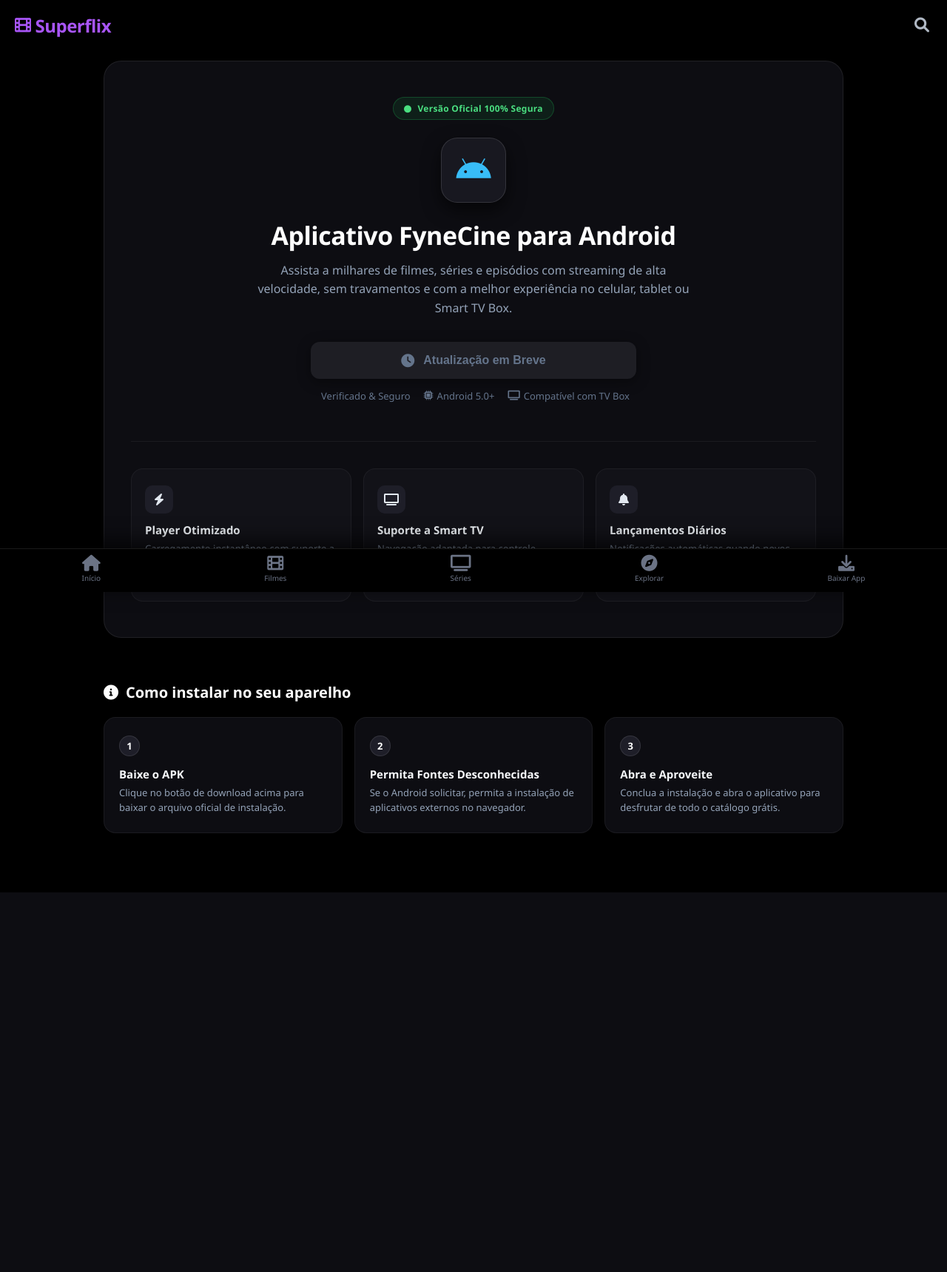
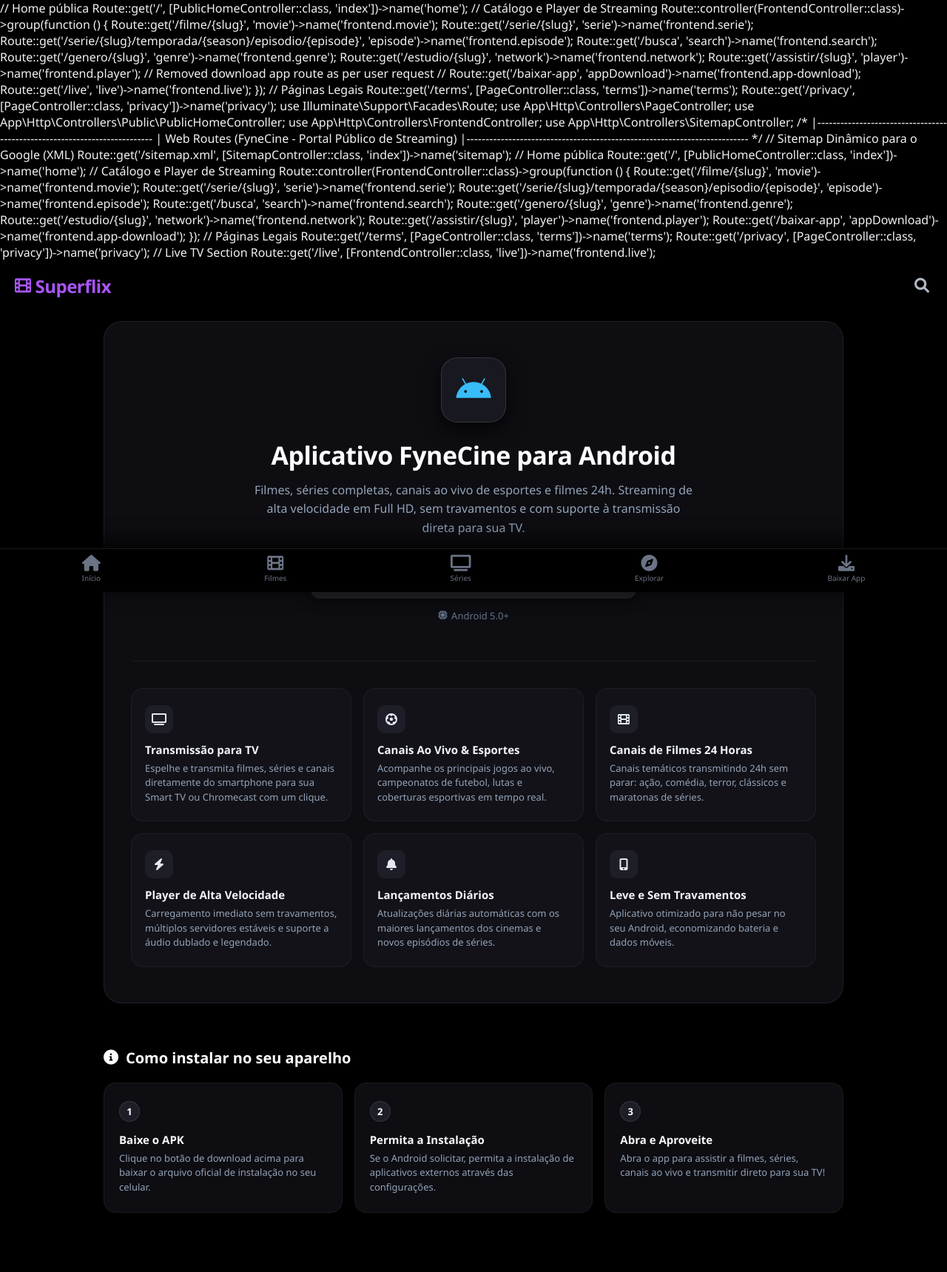
Before and after one commit to JTANKxz/fynecine-web, a Laravel app: template resources/views/frontend/app-download.blade.php in a window 1280 px wide. Shown: the whole page at 74% size. Before the commit the page ends 1206 px from the top, so only its background shows below. Run offline with Laravel 12, Linux system fonts and the light colour scheme; the template is opened without the code that fills it, so the values that code supplies are empty.

Commit message:
fix: fixing slider, app download page and cards

```diff
--- a/resources/views/frontend/app-download.blade.php
+++ b/resources/views/frontend/app-download.blade.php
@@ -1,17 +1,17 @@
 @extends('layouts.fyne')
 
-@section('title', 'Baixar ' . ($settings->app_name ?? 'FyneCine') . ' APK Oficial - Filmes e Séries para Android e TV Box')
+@section('title', 'Baixar ' . ($settings->app_name ?? 'FyneCine') . ' APK Oficial - Filmes, Séries, TV ao Vivo e Esportes para Android')
 @section('nav_app_active', 'active')
 
 @section('seo')
     @php
         $siteName = $settings->app_name ?? 'FyneCine';
-        $appTitle = 'Baixar ' . $siteName . ' APK Oficial - Filmes e Séries para Android e TV Box';
-        $appDesc = 'Baixe o aplicativo oficial ' . $siteName . ' APK para Android, celular, tablet e TV Box. Assista a milhares de filmes e séries grátis em Full HD sem travamentos!';
+        $appTitle = 'Baixar ' . $siteName . ' APK Oficial - Filmes, Séries, TV ao Vivo e Transmissão para TV';
+        $appDesc = 'Baixe o aplicativo oficial ' . $siteName . ' APK para Android. Milhares de filmes, séries, canais ao vivo de esportes e filmes com suporte a transmissão direta para Smart TV!';
         $appImage = asset('img/logo.png');
     @endphp
     <meta name="description" content="{{ $appDesc }}">
-    <meta name="keywords" content="baixar fynecine, fynecine apk, app filmes e series, aplicativo de filmes gratis android, fynecine tv box, filmes online apk">
+    <meta name="keywords" content="baixar fynecine, fynecine apk, app filmes e series, canais ao vivo android, canais de esportes apk, transmitir para tv, filmes online apk">
     <link rel="canonical" href="{{ url('/baixar-app') }}">
 
     <!-- Open Graph / WhatsApp / Telegram -->
@@ -286,6 +286,12 @@
         margin: 0;
     }
 
+    @media (max-width: 992px) {
+        .features-grid {
+            grid-template-columns: repeat(2, 1fr);
+        }
+    }
+
     @media (max-width: 768px) {
         .app-card-main {
             padding: 36px 20px;
@@ -313,9 +319,7 @@
 @section('content')
 <div class="app-hero-section">
     <div class="app-card-main">
-        <div class="app-badge-status">
-            <i class="fas fa-circle"></i> Versão Oficial 100% Segura
-        </div>
+
 
         <div class="app-icon-wrapper">
             <i class="fab fa-android"></i>
@@ -324,7 +328,7 @@
         <h1 class="app-hero-title">Aplicativo {{ $settings->app_name ?? 'FyneCine' }} para Android</h1>
 
         <p class="app-hero-desc">
-            Assista a milhares de filmes, séries e episódios com streaming de alta velocidade, sem travamentos e com a melhor experiência no celular, tablet ou Smart TV Box.
+            Filmes, séries completas, canais ao vivo de esportes e filmes 24h. Streaming de alta velocidade em Full HD, sem travamentos e com suporte à transmissão direta para sua TV.
         </p>
 
         <div class="download-action-box">
@@ -339,28 +343,41 @@
             @endif
 
             <div class="app-meta-info">
-                <span><i class="fas fa-check-shield"></i> Verificado & Seguro</span>
                 <span><i class="fas fa-microchip"></i> Android 5.0+</span>
-                <span><i class="fas fa-tv"></i> Compatível com TV Box</span>
             </div>
         </div>
 
-        <!-- Recursos do App -->
+        <!-- Recursos e Poderes do App -->
         <div class="features-grid">
             <div class="feature-card">
-                <div class="icon-box"><i class="fas fa-bolt"></i></div>
-                <h4>Player Otimizado</h4>
-                <p>Carregamento instantâneo com suporte a múltiplos servidores e players rápidos.</p>
+                <div class="icon-box"><i class="fas fa-tv"></i></div>
+                <h4>Transmissão para TV</h4>
+                <p>Espelhe e transmita filmes, séries e canais diretamente do smartphone para sua Smart TV ou Chromecast com um clique.</p>
             </div>
             <div class="feature-card">
-                <div class="icon-box"><i class="fas fa-tv"></i></div>
-                <h4>Suporte a Smart TV</h4>
-                <p>Navegação adaptada para controle remoto em TV Box e Android TV.</p>
+                <div class="icon-box"><i class="fas fa-futbol"></i></div>
+                <h4>Canais Ao Vivo & Esportes</h4>
+                <p>Acompanhe os principais jogos ao vivo, campeonatos de futebol, lutas e coberturas esportivas em tempo real.</p>
+            </div>
+            <div class="feature-card">
+                <div class="icon-box"><i class="fas fa-film"></i></div>
+                <h4>Canais de Filmes 24 Horas</h4>
+                <p>Canais temáticos transmitindo 24h sem parar: ação, comédia, terror, clássicos e maratonas de séries.</p>
+            </div>
+            <div class="feature-card">
+                <div class="icon-box"><i class="fas fa-bolt"></i></div>
+                <h4>Player de Alta Velocidade</h4>
+                <p>Carregamento imediato sem travamentos, múltiplos servidores estáveis e suporte a áudio dublado e legendado.</p>
             </div>
             <div class="feature-card">
                 <div class="icon-box"><i class="fas fa-bell"></i></div>
                 <h4>Lançamentos Diários</h4>
-                <p>Notificações automáticas quando novos episódios e lançamentos forem adicionados.</p>
+                <p>Atualizações diárias automáticas com os maiores lançamentos dos cinemas e novos episódios de séries.</p>
+            </div>
+            <div class="feature-card">
+                <div class="icon-box"><i class="fas fa-mobile-alt"></i></div>
+                <h4>Leve e Sem Travamentos</h4>
+                <p>Aplicativo otimizado para não pesar no seu Android, economizando bateria e dados móveis.</p>
             </div>
         </div>
     </div>
@@ -373,17 +390,17 @@
         <div class="step-card">
             <span class="step-number">1</span>
             <h5>Baixe o APK</h5>
-            <p>Clique no botão de download acima para baixar o arquivo oficial de instalação.</p>
+            <p>Clique no botão de download acima para baixar o arquivo oficial de instalação no seu celular.</p>
         </div>
         <div class="step-card">
             <span class="step-number">2</span>
-            <h5>Permita Fontes Desconhecidas</h5>
-            <p>Se o Android solicitar, permita a instalação de aplicativos externos no navegador.</p>
+            <h5>Permita a Instalação</h5>
+            <p>Se o Android solicitar, permita a instalação de aplicativos externos através das configurações.</p>
         </div>
         <div class="step-card">
             <span class="step-number">3</span>
             <h5>Abra e Aproveite</h5>
-            <p>Conclua a instalação e abra o aplicativo para desfrutar de todo o catálogo grátis.</p>
+            <p>Abra o app para assistir a filmes, séries, canais ao vivo e transmitir direto para sua TV!</p>
         </div>
     </div>
 </div>
--- a/routes/web.php
+++ b/routes/web.php
@@ -1,4 +1,24 @@
-<?php
+    // Home pública
+    Route::get('/', [PublicHomeController::class, 'index'])->name('home');
+
+    // Catálogo e Player de Streaming
+    Route::controller(FrontendController::class)->group(function () {
+        Route::get('/filme/{slug}', 'movie')->name('frontend.movie');
+        Route::get('/serie/{slug}', 'serie')->name('frontend.serie');
+        Route::get('/serie/{slug}/temporada/{season}/episodio/{episode}', 'episode')->name('frontend.episode');
+        Route::get('/busca', 'search')->name('frontend.search');
+        Route::get('/genero/{slug}', 'genre')->name('frontend.genre');
+        Route::get('/estudio/{slug}', 'network')->name('frontend.network');
+        Route::get('/assistir/{slug}', 'player')->name('frontend.player');
+        // Removed download app route as per user request
+        // Route::get('/baixar-app', 'appDownload')->name('frontend.app-download');
+        Route::get('/live', 'live')->name('frontend.live');
+    });
+
+    // Páginas Legais
+    Route::get('/terms', [PageController::class, 'terms'])->name('terms');
+    Route::get('/privacy', [PageController::class, 'privacy'])->name('privacy');
+
 
 use Illuminate\Support\Facades\Route;
 use App\Http\Controllers\PageController;
@@ -33,3 +53,6 @@ Route::controller(FrontendController::class)->group(function () {
 // Páginas Legais
 Route::get('/terms', [PageController::class, 'terms'])->name('terms');
 Route::get('/privacy', [PageController::class, 'privacy'])->name('privacy');
+
+// Live TV Section
+Route::get('/live', [FrontendController::class, 'live'])->name('frontend.live');
```
Also changed, not shown: app/Http/Controllers/FrontendController.php (+43 -29 lines), resources/views/frontend/home.blade.php (+92 -82 lines), resources/views/frontend/live.blade.php (added, +79 -0 lines).
